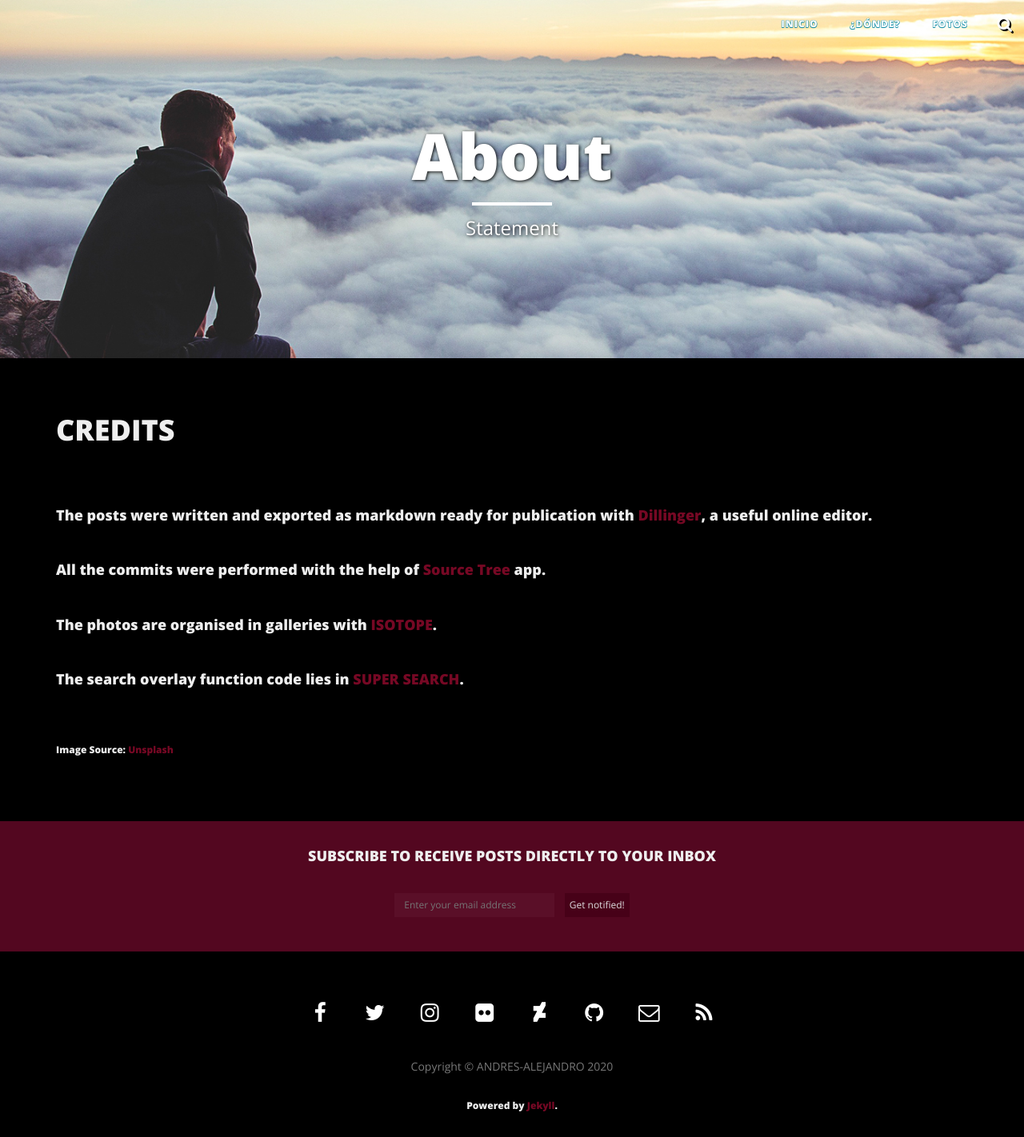
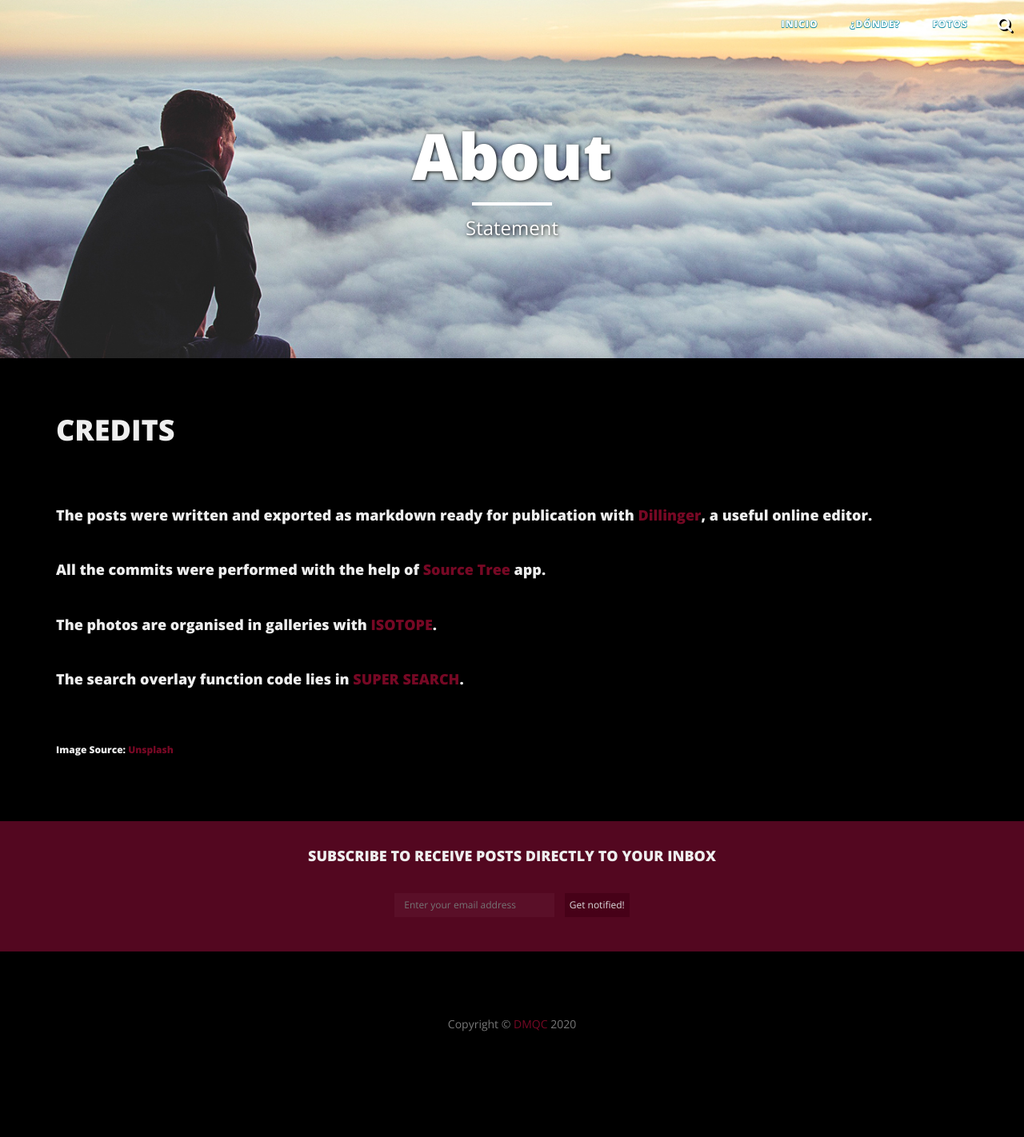
Before and after one commit to andres-alejandro/andres-alejandro.github.io, a Jekyll site: the page built from about/index.html, in a window 1280 px wide. Shown: the whole page at 80% size. Built offline with Jekyll 4.4.1, drawn with Linux system fonts in a browser that asks for light colours; nearby versions of some CDN libraries; after the commit the page ends 1291 px from its top, so only the background shows below that.

Commit message:
cambios para invitación

```diff
--- a/_includes/footer.html
+++ b/_includes/footer.html
@@ -4,87 +4,9 @@
         <div class="row">
             <div class="col-lg-8 col-lg-offset-2 col-md-10 col-md-offset-1">
 
-                <ul class="list-inline text-center">
 
-                    {% if site.facebook_username %}
-                    <li>
-                        <a href="https://facebook.com/{{ site.facebook_username }}" data-toggle="tooltip" title="Facebook">
-                            <span class="fa-stack fa-lg">
-                                <i class="fa fa-circle fa-stack-2x"></i>
-                                <i class="fa fa-facebook fa-stack-1x fa-inverse"></i>
-                            </span>
-                        </a>
-                    </li>
-                    {% endif %}
-                    {% if site.twitter_username %}
-                    <li>
-                        <a href="https://twitter.com/{{ site.twitter_username }}" data-toggle="tooltip" title="Twiiter">
-                            <span class="fa-stack fa-lg">
-                                <i class="fa fa-circle fa-stack-2x"></i>
-                                <i class="fa fa-twitter fa-stack-1x fa-inverse"></i>
-                            </span>
-                        </a>
-                    </li>
-                    {% endif %}
-                    {% if site.instagram_username %}
-                    <li>
-                        <a href="https://instagram.com/{{ site.instagram_username }}" data-toggle="tooltip" title="Instagram">
-                            <span class="fa-stack fa-lg">
-                                <i class="fa fa-circle fa-stack-2x"></i>
-                                <i class="fa fa-instagram fa-stack-1x fa-inverse"></i>
-                            </span>
-                        </a>
-                    </li>
-                    {% endif %}
-                    {% if site.flickr_username %}
-                    <li>
-                        <a href="https://flickr.com/photos/{{ site.flickr_username }}" data-toggle="tooltip" title="Flickr">
-                            <span class="fa-stack fa-lg">
-                                <i class="fa fa-circle fa-stack-2x"></i>
-                                <i class="fa fa-flickr fa-stack-1x fa-inverse"></i>
-                            </span>
-                        </a>
-                    </li>
-                    {% endif %}
-                    {% if site.deviantart_username %}
-                    <li>
-                        <a href="http://{{ site.deviantart_username }}.deviantart.com">
-                            <span class="fa-stack fa-lg" data-toggle="tooltip" title="Deviantart">
-                                <i class="fa fa-circle fa-stack-2x"></i>
-                                <i class="fa fa-deviantart fa-stack-1x fa-inverse"></i>
-                            </span>
-                        </a>
-                    </li>
-                    {% endif %}
-                    {% if site.github_username %}
-                    <li>
-                        <a href="https://github.com/{{ site.github_username }}" data-toggle="tooltip" title="Github">
-                            <span class="fa-stack fa-lg">
-                                <i class="fa fa-circle fa-stack-2x"></i>
-                                <i class="fa fa-github fa-stack-1x fa-inverse"></i>
-                            </span>
-                        </a>
-                    </li>
-                    {% endif %}
-            <li>
-    <a href="mailto:{{ site.email }}" data-toggle="tooltip" target="_blank" title="Email">
-                       <span class="fa-stack fa-lg">
-                                <i class="fa fa-circle fa-stack-2x"></i>
-                                <i class="fa fa-envelope-o fa-stack-1x fa-inverse"></i>
-</span>
-          </a> </li>
+                <p class="copyright text-muted">Copyright &copy; <a href="https://danielquisbert.github.io">DMQC</a> {{ site.time | date: '%Y' }}</p>
 
-         <li>
-                        <a href="{{ "/feed.xml" | prepend: site.baseurl }}" data-toggle="tooltip" title="Feed">
-                            <span class="fa-stack fa-lg">
-                                <i class="fa fa-circle fa-stack-2x"></i>
-                                <i class="fa fa-rss fa-stack-1x fa-inverse"></i>
-                            </span>
-                        </a>
-                    </li>
-                </ul>
-                <p class="copyright text-muted">Copyright &copy; {{ site.title }} {{ site.time | date: '%Y' }}</p>
-<center><h6><p>Powered by <a href="https://github.com/jekyll/">Jekyll</a>.</p></h6></center>
             </div>
         </div>
     </div>
```
Also changed, not shown: img/writing-bg.jpg (deleted).
